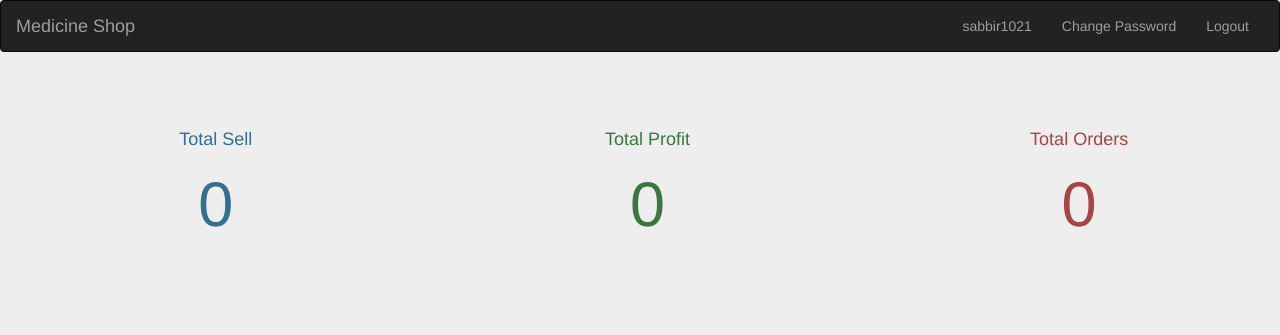
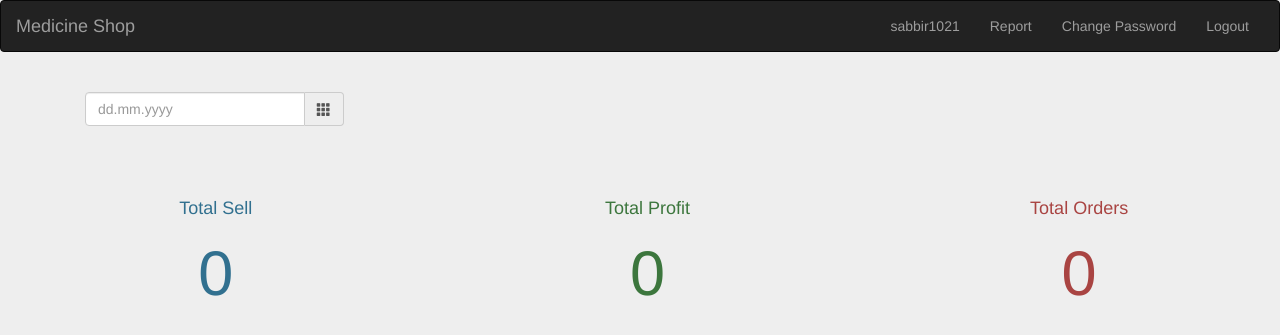
Before and after one commit to sabbir1021/medicine-shop-with-invoice-and-calculation, a Django app: page /report-generate/ in a window 1280 px wide. Shown: the top 335 px of that part. Run offline with Django 3.2, Linux system fonts and the light colour scheme; the first user in the database is signed in; data comes from the database, SQL or seed files in the repository; the page is wider than the window, and the part outside it is not shown; some libraries are stand-ins or nearby versions.

Commit message:
report url add

```diff
--- a/templates/base.html
+++ b/templates/base.html
@@ -30,6 +30,9 @@
                 <li class="nav-item">
                     <a class="nav-link" >{{user}}</a>
                 </li>
+                <li class="nav-item">
+                  <a class="nav-link" href="{% url 'shop:report_generate' %}">Report</a>
+              </li>
                 <li class="nav-item">
                     <a class="nav-link" href="{% url 'accounts:change_password' %}">Change Password</a>
                 </li>
--- a/templates/shop/report.html
+++ b/templates/shop/report.html
@@ -1,6 +1,26 @@
 {% extends 'base.html' %}
 {% load static %}
     {% block content %}
+    <div class="container">
+        <br />
+        <div class="row">
+          <div class='col-sm-3'>
+            <div class="form-group">
+              <div id="filterDate2">
+
+                <!-- Datepicker as text field -->
+                <div class="input-group date" data-date-format="dd.mm.yyyy">
+                  <input  type="text" class="form-control" placeholder="dd.mm.yyyy">
+                  <div class="input-group-addon" >
+                    <span class="glyphicon glyphicon-th"></span>
+                  </div>
+                </div>
+
+              </div>
+            </div>
+          </div>
+        </div>
+      </div>
     <div class="jumbotron">
         <div class="row w-100">
                 <div class="col-md-4">
@@ -25,6 +45,8 @@
         </div>
 
     {% include 'partials/css.html' %}
-
+<script>
+    $('.input-group.date').datepicker({format: "dd.mm.yyyy"});
+</script>
 
 {% endblock content %}
```
Also changed, not shown: index2.html (added, +27 -0 lines), db.sqlite3.
